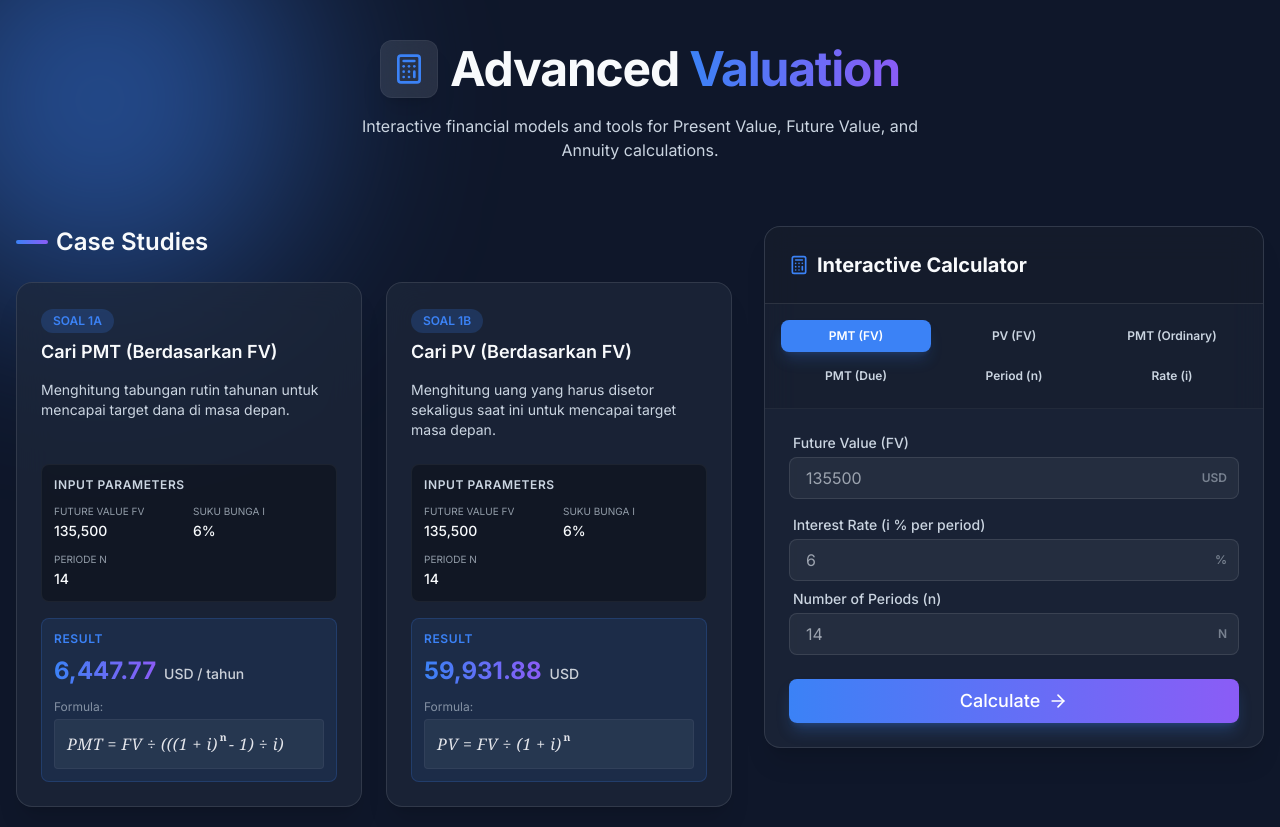
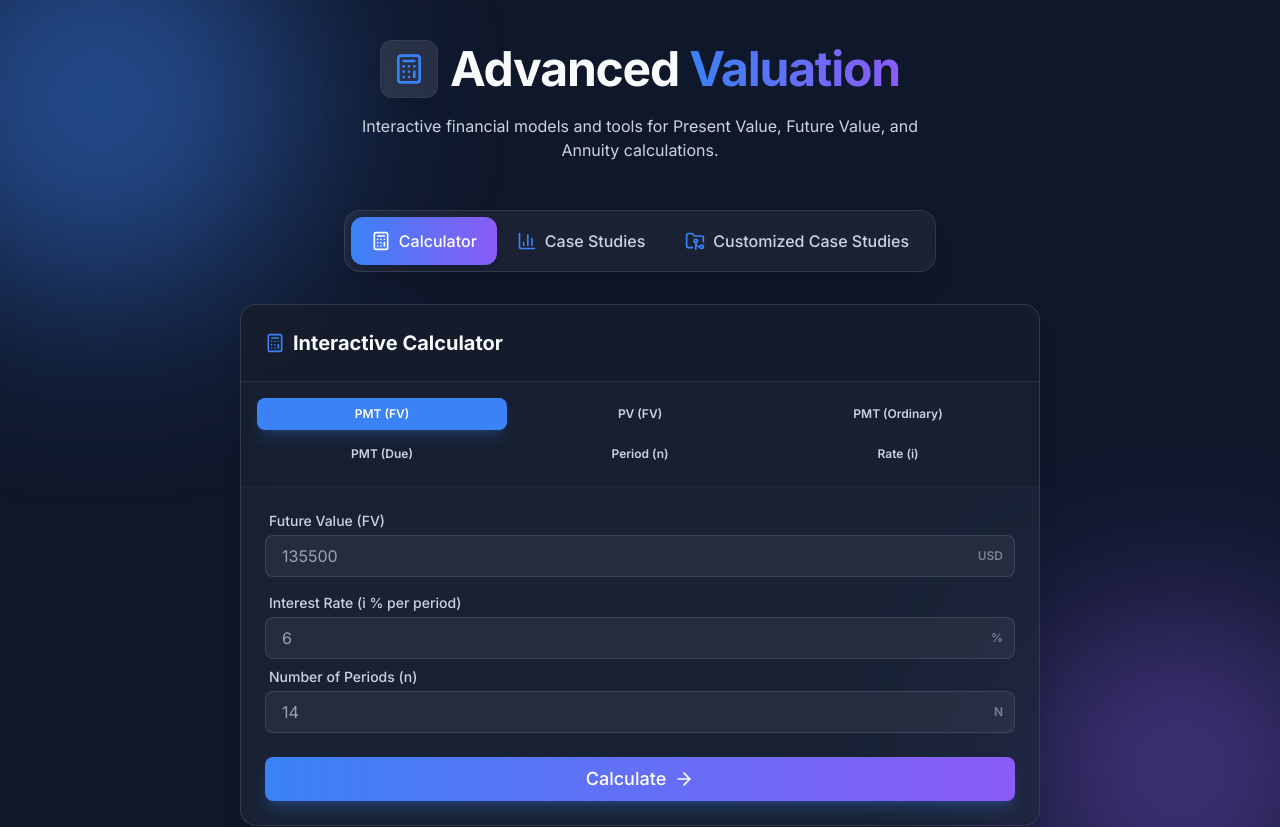
Before and after one commit to Nosdovah/business_valuation, a React (Vite) app in the folder calculator-app/: page / in a window 1280 px wide. Shown: the top 827 px of the page. Built offline with nearby package versions, Linux system fonts and the light colour scheme.

Commit message:
update for navigation menu

```diff
--- a/calculator-app/package.json
+++ b/calculator-app/package.json
@@ -22,7 +22,7 @@
     "@types/react": "^19.2.14",
     "@types/react-dom": "^19.2.3",
     "@types/react-katex": "^3.0.4",
-    "@vitejs/plugin-react": "^6.0.1",
+    "@vitejs/plugin-react": "^4.3.4",
     "autoprefixer": "^10.4.27",
     "eslint": "^9.39.4",
     "eslint-plugin-react-hooks": "^7.0.1",
@@ -32,6 +32,6 @@
     "tailwindcss": "^3.4.19",
     "typescript": "~5.9.3",
     "typescript-eslint": "^8.57.0",
-    "vite": "^8.0.1"
+    "vite": "^5.4.11"
   }
 }
--- a/calculator-app/src/App.tsx
+++ b/calculator-app/src/App.tsx
@@ -1,15 +1,20 @@
+import { useState } from 'react';
 import './App.css';
 import 'katex/dist/katex.min.css';
 import DataDisplay from './components/DataDisplay';
 import CalculatorTabs from './components/CalculatorTabs';
+import Navigation from './components/Navigation';
+import CustomCaseStudies from './components/CustomCaseStudies';
 import { Calculator } from 'lucide-react';
 
 function App() {
+  const [activeTab, setActiveTab] = useState<'calculator' | 'case-studies' | 'custom'>('calculator');
+
   return (
-    <div className="min-h-screen relative">
+    <div className="min-h-screen relative flex flex-col">
       <div className="bg-blobs"></div>
 
-      <header className="container mx-auto px-4 py-10">
+      <header className="container mx-auto px-4 pt-10 pb-4">
         <div className="flex items-center gap-3 justify-center text-center">
           <div className="bg-white/10 p-3 rounded-xl backdrop-blur-md border border-white/5 shadow-xl">
             <Calculator className="w-8 h-8 text-primary" />
@@ -23,22 +28,33 @@ function App() {
         </p>
       </header>
 
-      <main className="container mx-auto px-4 flex flex-col xl:flex-row gap-8 mt-6">
-        <div className="flex-1 w-full order-2 xl:order-1 space-y-6 pb-12">
-          <h2 className="text-2xl font-semibold mb-4 flex items-center gap-2">
-            <span className="w-8 h-1 bg-gradient-to-r from-primary to-secondary rounded-full inline-block"></span>
-            Case Studies
-          </h2>
-          <DataDisplay />
-        </div>
-        <div className="w-full xl:w-[500px] shrink-0 order-1 xl:order-2 pb-12">
-          <div className="sticky top-6">
+      <Navigation activeTab={activeTab} setActiveTab={setActiveTab} />
+
+      <main className="container mx-auto px-4 flex justify-center mt-2 flex-grow">
+        {activeTab === 'calculator' && (
+          <div className="w-full xl:w-[800px] shrink-0 pb-12 animate-in fade-in slide-in-from-bottom-4 duration-500">
             <CalculatorTabs />
           </div>
-        </div>
+        )}
+
+        {activeTab === 'case-studies' && (
+          <div className="w-full xl:w-[1000px] space-y-6 pb-12 animate-in fade-in slide-in-from-bottom-4 duration-500">
+            <h2 className="text-2xl font-semibold mb-4 flex items-center gap-2">
+              <span className="w-8 h-1 bg-gradient-to-r from-primary to-secondary rounded-full inline-block"></span>
+              Case Studies
+            </h2>
+            <DataDisplay />
+          </div>
+        )}
+
+        {activeTab === 'custom' && (
+          <div className="w-full xl:w-[1000px] pb-12 animate-in fade-in slide-in-from-bottom-4 duration-500">
+            <CustomCaseStudies />
+          </div>
+        )}
       </main>
 
-      <footer className="w-full border-t border-white/5 bg-black/40 backdrop-blur-md py-8 mt-12">
+      <footer className="w-full border-t border-white/5 bg-black/40 backdrop-blur-md py-8 mt-auto">
         <div className="container mx-auto px-4 flex flex-col items-center text-center space-y-2">
           <p className="text-textSecondary text-sm font-medium tracking-wide uppercase">Developed By</p>
           <div className="flex flex-col md:flex-row items-center gap-2 md:gap-4">
--- /dev/null
+++ b/calculator-app/src/components/CustomCaseStudies.tsx
@@ -0,0 +1,47 @@
+import { FolderGit2, Plus, ArrowRight } from 'lucide-react';
+
+const CustomCaseStudies = () => {
+    return (
+        <div className="w-full max-w-4xl mx-auto space-y-6">
+            <div className="flex items-center justify-between">
+                <h2 className="text-2xl font-semibold flex items-center gap-2">
+                    <span className="w-8 h-1 bg-gradient-to-r from-primary to-secondary rounded-full inline-block"></span>
+                    Customized Case Studies
+                </h2>
+                <button className="flex items-center gap-2 bg-primary/20 hover:bg-primary/30 text-primary border border-primary/30 px-4 py-2 rounded-lg transition-colors font-medium">
+                    <Plus className="w-4 h-4" />
+                    <span>New Project</span>
+                </button>
+            </div>
+
+            <div className="bg-white/5 backdrop-blur-md border border-white/10 rounded-2xl p-8 md:p-12 text-center flex flex-col items-center justify-center min-h-[400px]">
+                <div className="w-20 h-20 bg-primary/10 rounded-full flex items-center justify-center mb-6 border border-primary/20">
+                    <FolderGit2 className="w-10 h-10 text-primary" />
+                </div>
+                <h3 className="text-2xl font-bold mb-3">No Custom Projects Yet</h3>
+                <p className="text-textSecondary max-w-md mx-auto mb-8">
+                    Save your specific valuation models or customized scenarios here for future reference and continuous analysis.
+                </p>
+
+                <div className="grid grid-cols-1 md:grid-cols-2 gap-4 w-full max-w-xl text-left">
+                    <div className="bg-white/5 border border-white/5 p-4 rounded-xl hover:bg-white/10 transition-colors cursor-pointer group">
+                        <h4 className="font-semibold text-white mb-1 group-hover:text-primary transition-colors flex items-center justify-between">
+                            Corporate M&A Model
+                            <ArrowRight className="w-4 h-4 opacity-0 group-hover:opacity-100 transition-opacity text-primary" />
+                        </h4>
+                        <p className="text-sm text-textSecondary">Template for mergers and acquisitions valuation.</p>
+                    </div>
+                    <div className="bg-white/5 border border-white/5 p-4 rounded-xl hover:bg-white/10 transition-colors cursor-pointer group">
+                        <h4 className="font-semibold text-white mb-1 group-hover:text-primary transition-colors flex items-center justify-between">
+                            Startup DCF Analysis
+                            <ArrowRight className="w-4 h-4 opacity-0 group-hover:opacity-100 transition-opacity text-primary" />
+                        </h4>
+                        <p className="text-sm text-textSecondary">Early stage company discounted cash flow.</p>
+                    </div>
+                </div>
+            </div>
+        </div>
+    );
+};
+
+export default CustomCaseStudies;
--- /dev/null
+++ b/calculator-app/src/components/Navigation.tsx
@@ -0,0 +1,43 @@
+import { Calculator, BarChart3, FolderGit2 } from 'lucide-react';
+
+interface NavigationProps {
+  activeTab: 'calculator' | 'case-studies' | 'custom';
+  setActiveTab: (tab: 'calculator' | 'case-studies' | 'custom') => void;
+}
+
+const Navigation = ({ activeTab, setActiveTab }: NavigationProps) => {
+  const tabs = [
+    { id: 'calculator', label: 'Calculator', icon: Calculator },
+    { id: 'case-studies', label: 'Case Studies', icon: BarChart3 },
+    { id: 'custom', label: 'Customized Case Studies', icon: FolderGit2 },
+  ] as const;
+
+  return (
+    <div className="w-full mt-8 mb-6 container mx-auto px-4 flex justify-center">
+      <div className="inline-flex bg-white/5 backdrop-blur-md p-1.5 rounded-2xl border border-white/10 shadow-xl overflow-x-auto max-w-full">
+        {tabs.map((tab) => {
+          const Icon = tab.icon;
+          const isActive = activeTab === tab.id;
+          return (
+            <button
+              key={tab.id}
+              onClick={() => setActiveTab(tab.id)}
+              className={`
+                flex items-center gap-2 px-5 py-3 rounded-xl font-medium transition-all duration-300 whitespace-nowrap
+                ${isActive
+                  ? 'bg-gradient-to-r from-primary to-secondary text-white shadow-lg'
+                  : 'text-textSecondary hover:text-white hover:bg-white/10'
+                }
+              `}
+            >
+              <Icon className={`w-5 h-5 ${isActive ? 'text-white' : 'text-primary'}`} />
+              <span>{tab.label}</span>
+            </button>
+          );
+        })}
+      </div>
+    </div>
+  );
+};
+
+export default Navigation;
```
Also changed, not shown: 1 other file (tests, documents, lock files or other folders).
